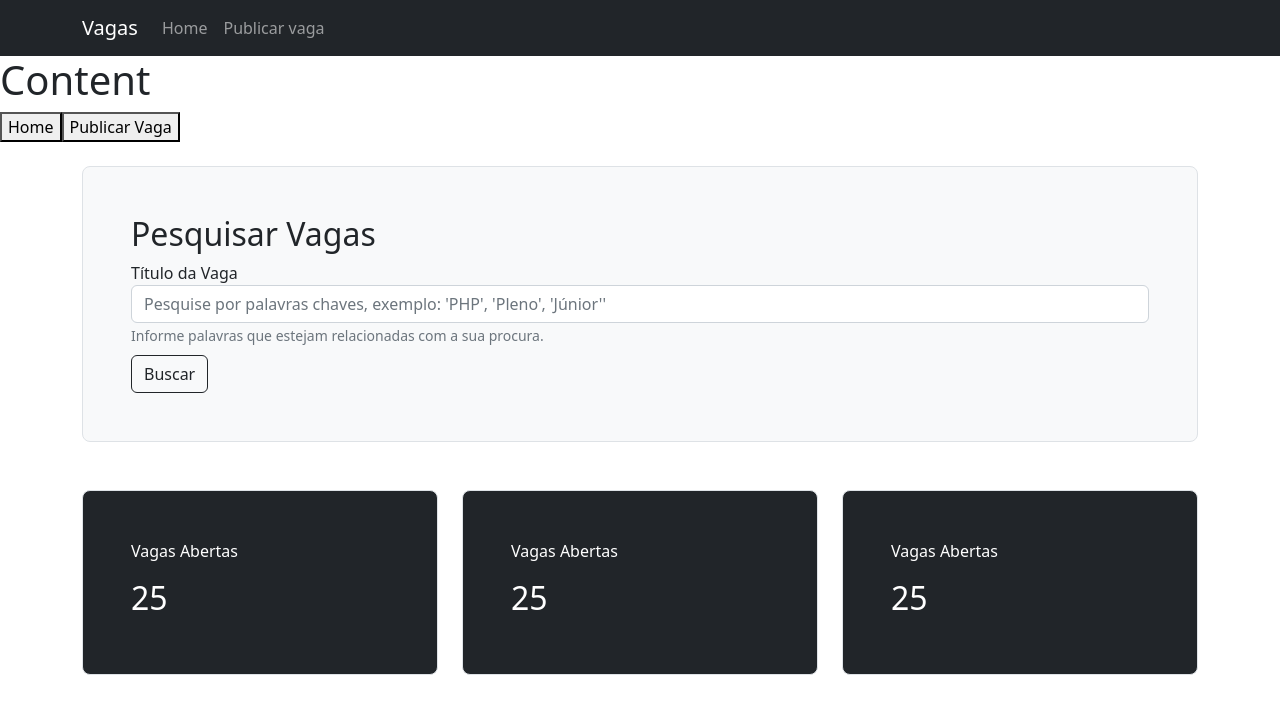
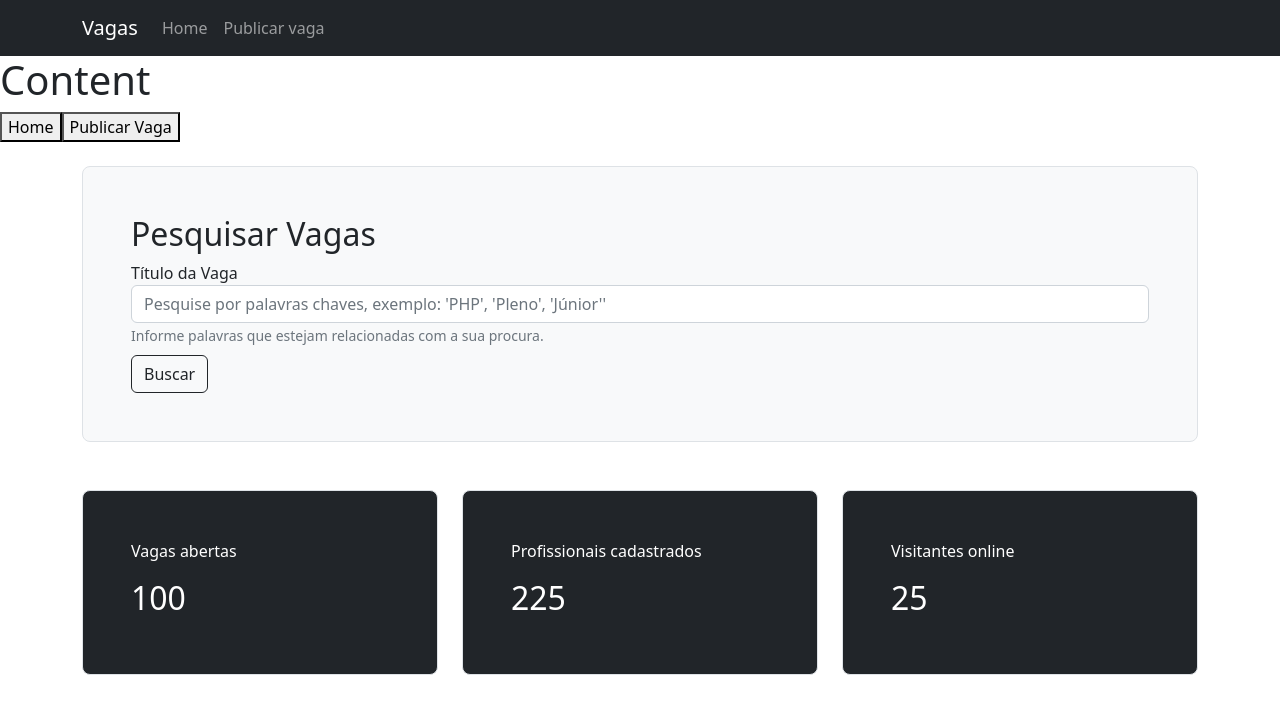
Before and after one commit to JuanSavedra/Vacancies, a Vue app: page / in a window 1280 px wide. Shown: the top 714 px of the page. Built offline with nearby package versions, Linux system fonts and the light colour scheme.

Commit message:
using props

```diff
--- a/src/components/comuns/Indicator.vue
+++ b/src/components/comuns/Indicator.vue
@@ -1,13 +1,14 @@
 <template>
   <div class="h-100 p-5 rounded-3 border bg-dark text-white">
-    <p>Vagas Abertas</p>
-    <h2>25</h2>
+    <p>{{title}}</p>
+    <h2>{{indicator}}</h2>
   </div>
 </template>
 
 <script>
   export default {
     name: 'Indicator',
+    props: ['title', 'indicator']
   }
 </script>
 
--- a/src/components/views/Home.vue
+++ b/src/components/views/Home.vue
@@ -7,13 +7,13 @@
     </div>
     <div class="row mt-5">
       <div class="col-4">
-        <Indicator />
+        <Indicator title="Vagas abertas" indicator="100" />
       </div>
       <div class="col-4">
-        <Indicator />
+        <Indicator title="Profissionais cadastrados" indicator="225" />
       </div>
       <div class="col-4">
-        <Indicator />
+        <Indicator title="Visitantes online" indicator="25" />
       </div>
     </div>
   </div>
```
